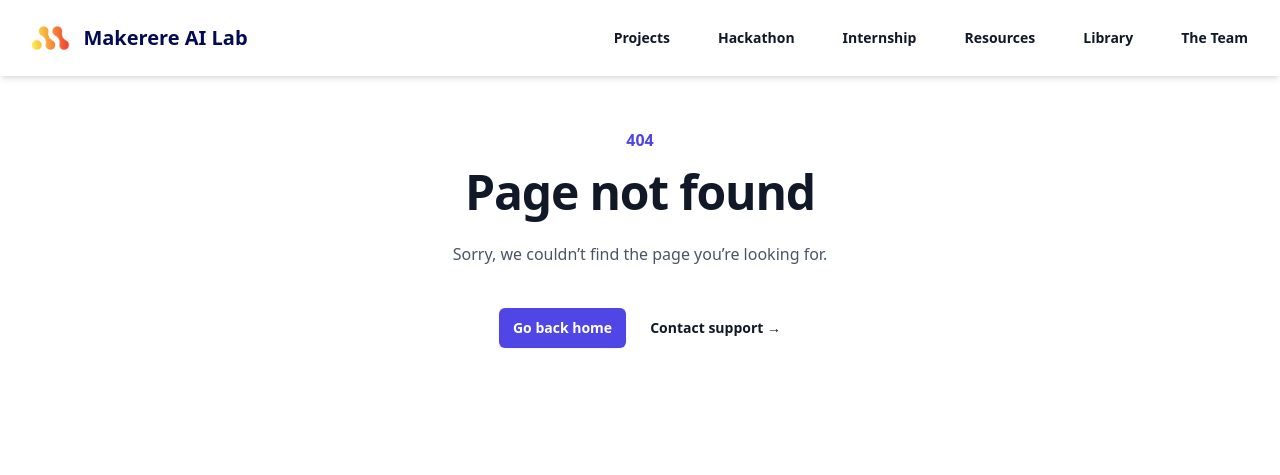
After one commit to Ssaava/Django-CRM, a Django app: template templates/pages/404.html in a window 1280 px wide. The commit adds this page. Shown: the top 475 px of the page. Run offline with Django 5.2, Linux system fonts and the light colour scheme; the template is opened without the code that fills it, so the values that code supplies are empty.

Commit message:
added 404 page

````diff
--- a/MicroScope/settings.py
+++ b/MicroScope/settings.py
@@ -27,7 +27,7 @@ SECRET_KEY = 'django-insecure-1^sfm8^f$*x-e15n7migm*ko=i+q7wa5bdxele9)l##3!yt2-5
 # SECURITY WARNING: don't run with debug turned on in production!
 DEBUG = False
 
-ALLOWED_HOSTS = ['*']
+ALLOWED_HOSTS = ['localhost', '127.0.0.1']
 
 
 # Application definition
--- a/MicroScope/urls.py
+++ b/MicroScope/urls.py
@@ -17,11 +17,10 @@ Including another URLconf
 from django.contrib import admin
 from django.urls import path,include
 
-
+handler404 = "app.views.page_not_found"
 
 urlpatterns = [
 
     path('admin/', admin.site.urls),
     path("", include('app.urls'))
 ]
-handler404 = "app.views.page_not_found"
--- a/app/views.py
+++ b/app/views.py
@@ -5,5 +5,5 @@ from django.http import HttpResponseNotFound
 def index(request):
     return render(request,'pages/home.html')
 
-def page_not_found(request, exception):
-    return render(request,'pages/home.html')
+def page_not_found(request, exception, template_name='pages/404.html'):
+    return render(request,template_name)
--- a/static/output.css
+++ b/static/output.css
@@ -642,6 +642,14 @@ video {
   margin-bottom: 2.5rem;
 }
 
+.mt-10 {
+  margin-top: 2.5rem;
+}
+
+.mt-4 {
+  margin-top: 1rem;
+}
+
 .mt-6 {
   margin-top: 1.5rem;
 }
@@ -664,6 +672,10 @@ video {
 
 .flow-root {
   display: flow-root;
+}
+
+.grid {
+  display: grid;
 }
 
 .hidden {
@@ -710,6 +722,10 @@ video {
   flex-direction: column;
 }
 
+.place-items-center {
+  place-items: center;
+}
+
 .items-center {
   align-items: center;
 }
@@ -724,6 +740,11 @@ video {
 
 .gap-3 {
   gap: 0.75rem;
+}
+
+.gap-x-6 {
+  -moz-column-gap: 1.5rem;
+       column-gap: 1.5rem;
 }
 
 .space-y-2 > :not([hidden]) ~ :not([hidden]) {
@@ -771,29 +792,14 @@ video {
   background-color: rgba(0,0,0,0.4);
 }
 
-.bg-red-600 {
+.bg-indigo-600 {
   --tw-bg-opacity: 1;
-  background-color: rgb(220 38 38 / var(--tw-bg-opacity));
+  background-color: rgb(79 70 229 / var(--tw-bg-opacity));
 }
 
 .bg-white {
   --tw-bg-opacity: 1;
   background-color: rgb(255 255 255 / var(--tw-bg-opacity));
-}
-
-.bg-red-800 {
-  --tw-bg-opacity: 1;
-  background-color: rgb(153 27 27 / var(--tw-bg-opacity));
-}
-
-.bg-red-300 {
-  --tw-bg-opacity: 1;
-  background-color: rgb(252 165 165 / var(--tw-bg-opacity));
-}
-
-.bg-red-900 {
-  --tw-bg-opacity: 1;
-  background-color: rgb(127 29 29 / var(--tw-bg-opacity));
 }
 
 .p-1 {
@@ -821,6 +827,11 @@ video {
   padding-right: 0.75rem;
 }
 
+.px-3\.5 {
+  padding-left: 0.875rem;
+  padding-right: 0.875rem;
+}
+
 .px-6 {
   padding-left: 1.5rem;
   padding-right: 1.5rem;
@@ -836,6 +847,16 @@ video {
   padding-bottom: 0.5rem;
 }
 
+.py-2\.5 {
+  padding-top: 0.625rem;
+  padding-bottom: 0.625rem;
+}
+
+.py-24 {
+  padding-top: 6rem;
+  padding-bottom: 6rem;
+}
+
 .py-6 {
   padding-top: 1.5rem;
   padding-bottom: 1.5rem;
@@ -843,6 +864,11 @@ video {
 
 .text-center {
   text-align: center;
+}
+
+.text-3xl {
+  font-size: 1.875rem;
+  line-height: 2.25rem;
 }
 
 .text-\[clamp\(1\.25rem\2c 0\.8757rem\+2\.994vw\2c 3\.75rem\)\] {
@@ -888,9 +914,18 @@ video {
   line-height: 1.75rem;
 }
 
+.tracking-tight {
+  letter-spacing: -0.025em;
+}
+
 .text-\[\#020C50\] {
   --tw-text-opacity: 1;
   color: rgb(2 12 80 / var(--tw-text-opacity));
+}
+
+.text-gray-600 {
+  --tw-text-opacity: 1;
+  color: rgb(75 85 99 / var(--tw-text-opacity));
 }
 
 .text-gray-700 {
@@ -903,6 +938,11 @@ video {
   color: rgb(17 24 39 / var(--tw-text-opacity));
 }
 
+.text-indigo-600 {
+  --tw-text-opacity: 1;
+  color: rgb(79 70 229 / var(--tw-text-opacity));
+}
+
 .text-white {
   --tw-text-opacity: 1;
   color: rgb(255 255 255 / var(--tw-text-opacity));
@@ -911,6 +951,12 @@ video {
 .shadow-md {
   --tw-shadow: 0 4px 6px -1px rgb(0 0 0 / 0.1), 0 2px 4px -2px rgb(0 0 0 / 0.1);
   --tw-shadow-colored: 0 4px 6px -1px var(--tw-shadow-color), 0 2px 4px -2px var(--tw-shadow-color);
+  box-shadow: var(--tw-ring-offset-shadow, 0 0 #0000), var(--tw-ring-shadow, 0 0 #0000), var(--tw-shadow);
+}
+
+.shadow-sm {
+  --tw-shadow: 0 1px 2px 0 rgb(0 0 0 / 0.05);
+  --tw-shadow-colored: 0 1px 2px 0 var(--tw-shadow-color);
   box-shadow: var(--tw-ring-offset-shadow, 0 0 #0000), var(--tw-ring-shadow, 0 0 #0000), var(--tw-shadow);
 }
 
@@ -929,9 +975,40 @@ video {
   background-color: rgb(249 250 251 / var(--tw-bg-opacity));
 }
 
+.hover\:bg-indigo-500:hover {
+  --tw-bg-opacity: 1;
+  background-color: rgb(99 102 241 / var(--tw-bg-opacity));
+}
+
+.focus-visible\:outline:focus-visible {
+  outline-style: solid;
+}
+
+.focus-visible\:outline-2:focus-visible {
+  outline-width: 2px;
+}
+
+.focus-visible\:outline-offset-2:focus-visible {
+  outline-offset: 2px;
+}
+
+.focus-visible\:outline-indigo-600:focus-visible {
+  outline-color: #4f46e5;
+}
+
 @media (min-width: 640px) {
   .sm\:max-w-sm {
     max-width: 24rem;
+  }
+
+  .sm\:py-32 {
+    padding-top: 8rem;
+    padding-bottom: 8rem;
+  }
+
+  .sm\:text-5xl {
+    font-size: 3rem;
+    line-height: 1;
   }
 
   .sm\:ring-1 {
--- a/templates/base.html
+++ b/templates/base.html
@@ -9,7 +9,12 @@
       type="image/x-icon"
       href="{% static '/images/logo.png' %}"
     />
+
     <link href="{% static 'output.css' %}" rel="stylesheet" />
+
+    {% comment %}
+    <link rel="stylesheet" href="../static/output.css" />
+    {% endcomment %}
     <title>Microscopy || {% block title%}{% endblock %}</title>
   </head>
   <body>
--- /dev/null
+++ b/templates/pages/404.html
@@ -0,0 +1,34 @@
+{% extends "base.html" %} {% block title%}404{% endblock %} {% block content %}
+<!--
+  This example requires updating your template:
+
+  ```
+  <html class="h-full">
+  <body class="h-full">
+  ```
+-->
+<main class="grid place-items-center bg-white px-6 py-24 sm:py-32 lg:px-8">
+  <div class="text-center">
+    <p class="text-base font-semibold text-indigo-600">404</p>
+    <h1
+      class="mt-4 text-3xl font-bold tracking-tight text-gray-900 sm:text-5xl"
+    >
+      Page not found
+    </h1>
+    <p class="mt-6 text-base leading-7 text-gray-600">
+      Sorry, we couldn’t find the page you’re looking for.
+    </p>
+    <div class="mt-10 flex items-center justify-center gap-x-6">
+      <a
+        href="#"
+        class="rounded-md bg-indigo-600 px-3.5 py-2.5 text-sm font-semibold text-white shadow-sm hover:bg-indigo-500 focus-visible:outline focus-visible:outline-2 focus-visible:outline-offset-2 focus-visible:outline-indigo-600"
+        >Go back home</a
+      >
+      <a href="#" class="text-sm font-semibold text-gray-900"
+        >Contact support <span aria-hidden="true">&rarr;</span></a
+      >
+    </div>
+  </div>
+</main>
+
+{% endblock %}
````
